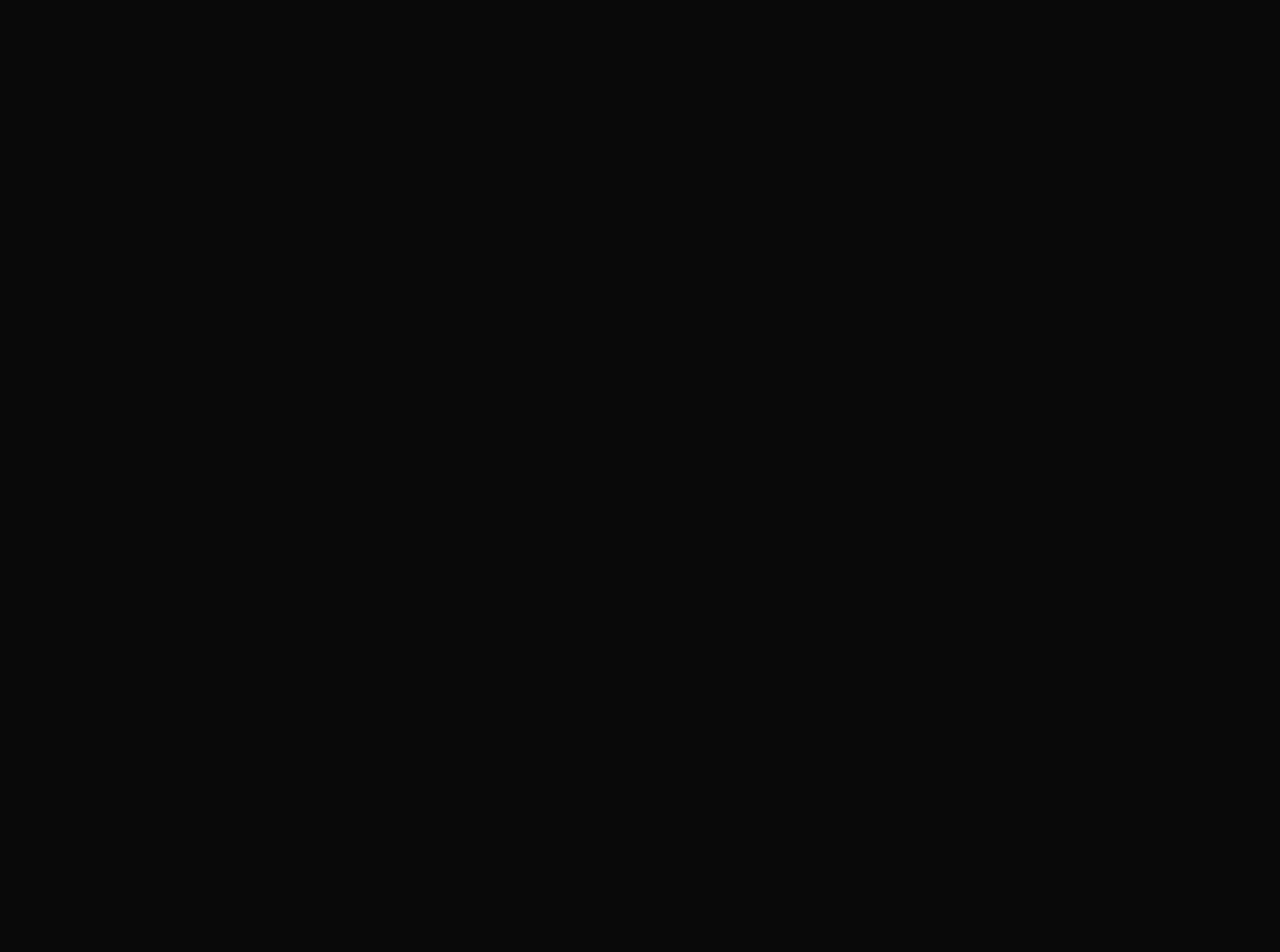
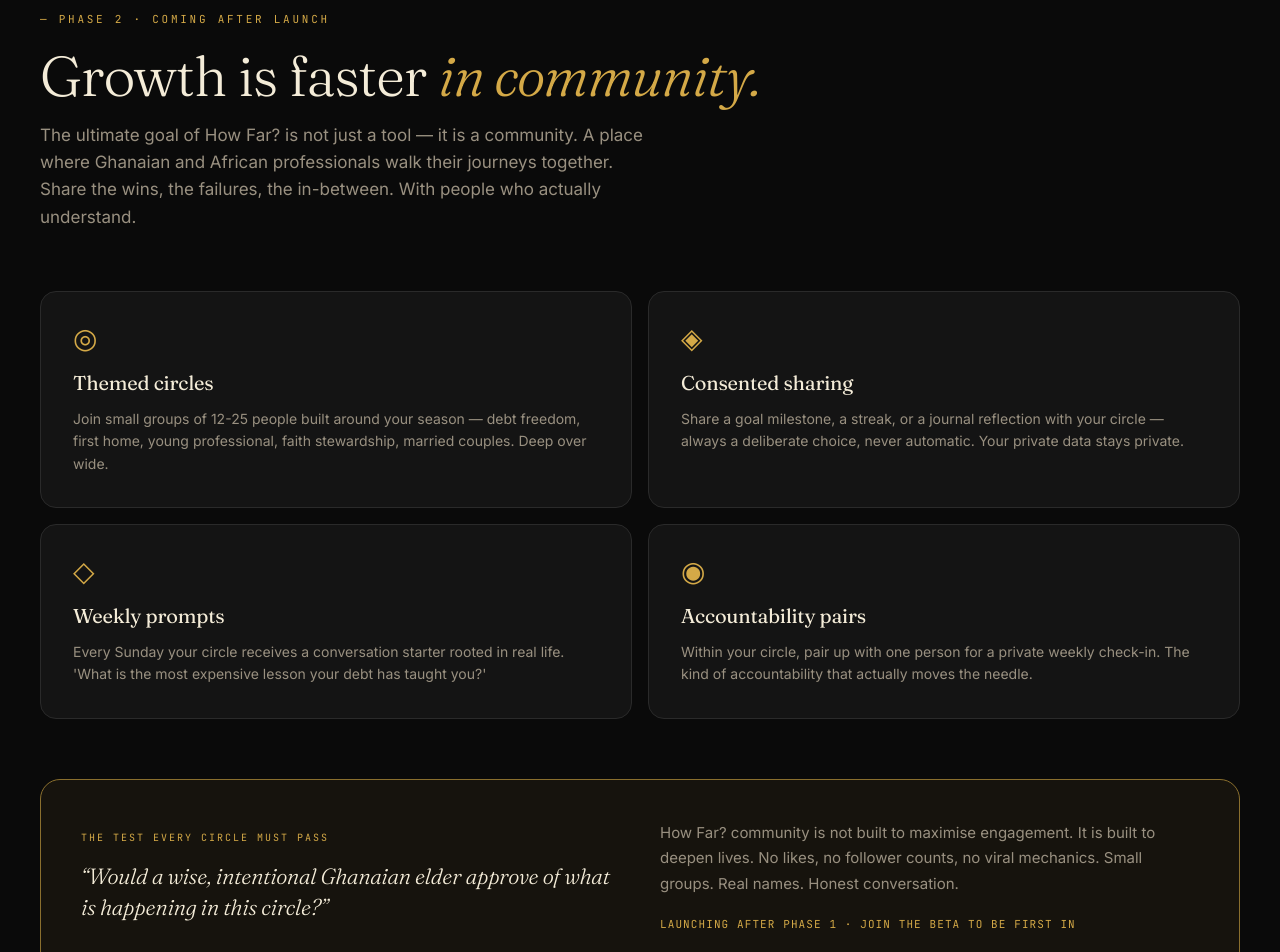
Before and after one commit to philyamoah9-stack/howfar-app, a Next.js app: page / in a window 1280 px wide. Shown: the part 2220-3172 px from the top of the page. Before the commit the page ends 2130 px from the top, so only its background shows below. Built offline with nearby package versions, Linux system fonts and the light colour scheme.

Commit message:
feat: community section

```diff
--- /dev/null
+++ b/app/components/Community.tsx
@@ -0,0 +1,217 @@
+"use client";
+
+export default function Community() {
+  const features = [
+    {
+      icon: "◎",
+      title: "Themed circles",
+      desc: "Join small groups of 12-25 people built around your season — debt freedom, first home, young professional, faith stewardship, married couples. Deep over wide.",
+    },
+    {
+      icon: "◈",
+      title: "Consented sharing",
+      desc: "Share a goal milestone, a streak, or a journal reflection with your circle — always a deliberate choice, never automatic. Your private data stays private.",
+    },
+    {
+      icon: "◇",
+      title: "Weekly prompts",
+      desc: "Every Sunday your circle receives a conversation starter rooted in real life. 'What is the most expensive lesson your debt has taught you?'",
+    },
+    {
+      icon: "◉",
+      title: "Accountability pairs",
+      desc: "Within your circle, pair up with one person for a private weekly check-in. The kind of accountability that actually moves the needle.",
+    },
+  ];
+
+  return (
+    <section
+      id="community"
+      style={{
+        padding: "100px 40px",
+        background: "#0a0a0a",
+        borderTop: "1px solid #1e1e1e",
+      }}
+    >
+      <div style={{ maxWidth: "1280px", margin: "0 auto" }}>
+
+        {/* Eyebrow */}
+        <div
+          style={{
+            fontFamily: "JetBrains Mono, monospace",
+            fontSize: "11px",
+            letterSpacing: "0.25em",
+            textTransform: "uppercase",
+            color: "#d4a947",
+            marginBottom: "20px",
+          }}
+        >
+          — Phase 2 · Coming after launch
+        </div>
+
+        {/* Title */}
+        <h2
+          style={{
+            fontFamily: "Fraunces, serif",
+            fontWeight: 300,
+            fontSize: "clamp(32px, 5vw, 56px)",
+            lineHeight: 1.05,
+            letterSpacing: "-0.02em",
+            color: "#f4ecd8",
+            marginBottom: "16px",
+            maxWidth: "800px",
+          }}
+        >
+          Growth is faster{" "}
+          <em style={{ fontStyle: "italic", color: "#d4a947" }}>
+            in community.
+          </em>
+        </h2>
+
+        <p
+          style={{
+            fontSize: "17px",
+            color: "#999080",
+            maxWidth: "620px",
+            lineHeight: 1.6,
+            marginBottom: "60px",
+          }}
+        >
+          The ultimate goal of How Far? is not just a tool — it is a
+          community. A place where Ghanaian and African professionals walk
+          their journeys together. Share the wins, the failures, the
+          in-between. With people who actually understand.
+        </p>
+
+        <div
+          style={{
+            display: "grid",
+            gridTemplateColumns: "repeat(2, 1fr)",
+            gap: "16px",
+            marginBottom: "60px",
+          }}
+        >
+          {features.map((f) => (
+            <div
+              key={f.title}
+              style={{
+                background: "#141414",
+                border: "1px solid #2a2a2a",
+                borderRadius: "16px",
+                padding: "32px",
+                transition: "border-color 0.3s",
+              }}
+              onMouseEnter={(e) =>
+                (e.currentTarget.style.borderColor = "#8a6f2e")
+              }
+              onMouseLeave={(e) =>
+                (e.currentTarget.style.borderColor = "#2a2a2a")
+              }
+            >
+              <div
+                style={{
+                  fontFamily: "Fraunces, serif",
+                  fontSize: "28px",
+                  color: "#d4a947",
+                  marginBottom: "16px",
+                  lineHeight: 1,
+                }}
+              >
+                {f.icon}
+              </div>
+              <div
+                style={{
+                  fontFamily: "Fraunces, serif",
+                  fontSize: "20px",
+                  fontWeight: 400,
+                  color: "#f4ecd8",
+                  marginBottom: "10px",
+                  letterSpacing: "-0.01em",
+                }}
+              >
+                {f.title}
+              </div>
+              <div
+                style={{
+                  fontSize: "14px",
+                  color: "#999080",
+                  lineHeight: 1.6,
+                }}
+              >
+                {f.desc}
+              </div>
+            </div>
+          ))}
+        </div>
+
+        {/* Philosophy callout */}
+        <div
+          style={{
+            padding: "40px",
+            background: "rgba(212,169,71,0.06)",
+            border: "1px solid #8a6f2e",
+            borderRadius: "20px",
+            display: "grid",
+            gridTemplateColumns: "1fr 1fr",
+            gap: "40px",
+            alignItems: "center",
+          }}
+        >
+          <div>
+            <div
+              style={{
+                fontFamily: "JetBrains Mono, monospace",
+                fontSize: "10px",
+                letterSpacing: "0.2em",
+                textTransform: "uppercase",
+                color: "#d4a947",
+                marginBottom: "16px",
+              }}
+            >
+              The test every circle must pass
+            </div>
+            <div
+              style={{
+                fontFamily: "Fraunces, serif",
+                fontStyle: "italic",
+                fontSize: "22px",
+                fontWeight: 300,
+                color: "#f4ecd8",
+                lineHeight: 1.4,
+                letterSpacing: "-0.01em",
+              }}
+            >
+              &ldquo;Would a wise, intentional Ghanaian elder approve of what
+              is happening in this circle?&rdquo;
+            </div>
+          </div>
+          <div>
+            <p
+              style={{
+                fontSize: "15px",
+                color: "#999080",
+                lineHeight: 1.7,
+                marginBottom: "20px",
+              }}
+            >
+              How Far? community is not built to maximise engagement. It is
+              built to deepen lives. No likes, no follower counts, no viral
+              mechanics. Small groups. Real names. Honest conversation.
+            </p>
+            <div
+              style={{
+                fontFamily: "JetBrains Mono, monospace",
+                fontSize: "11px",
+                color: "#d4a947",
+                letterSpacing: "0.1em",
+                textTransform: "uppercase",
+              }}
+            >
+              Launching after Phase 1 · Join the beta to be first in
+            </div>
+          </div>
+        </div>
+      </div>
+    </section>
+  );
+}
--- a/app/page.tsx
+++ b/app/page.tsx
@@ -1,6 +1,7 @@
 import Navbar from "./components/Navbar";
 import Hero from "./components/Hero";
 import Pillars from "./components/Pillars";
+import Community from "./components/Community";
 
 export default function Home() {
   return (
@@ -9,6 +10,7 @@
       <main style={{ background: "#0a0a0a" }}>
         <Hero />
         <Pillars />
+        <Community />
       </main>
     </>
   );
```
